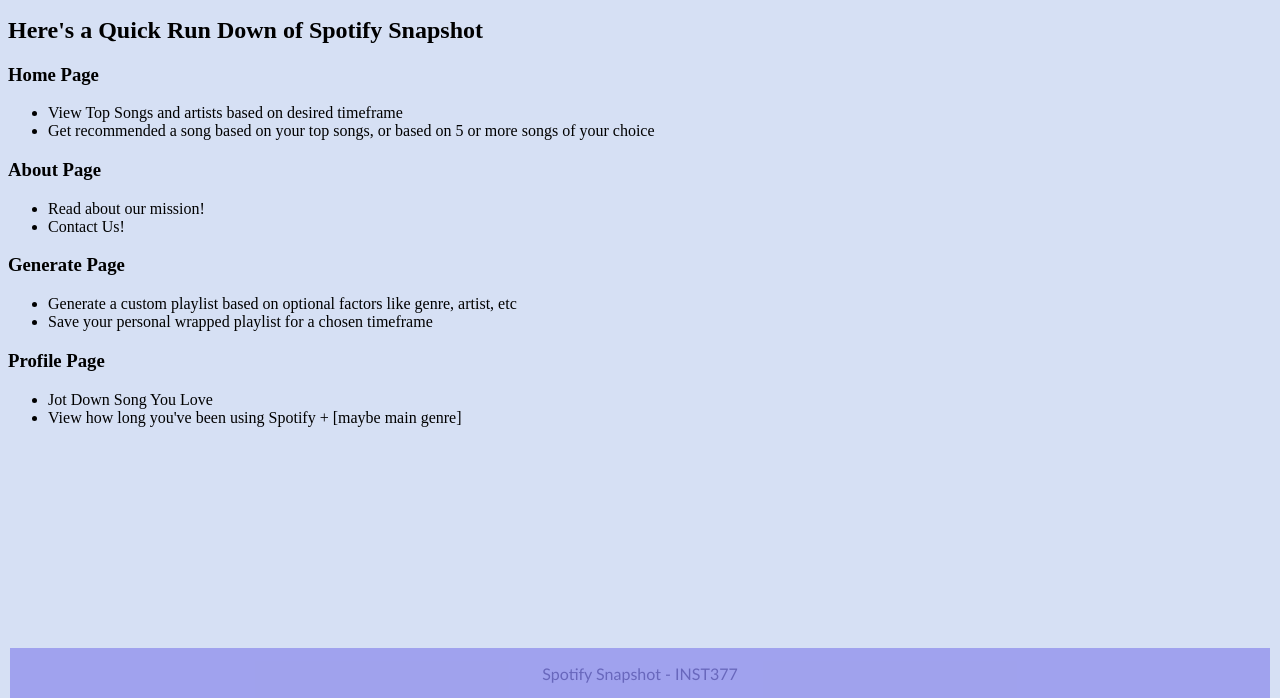
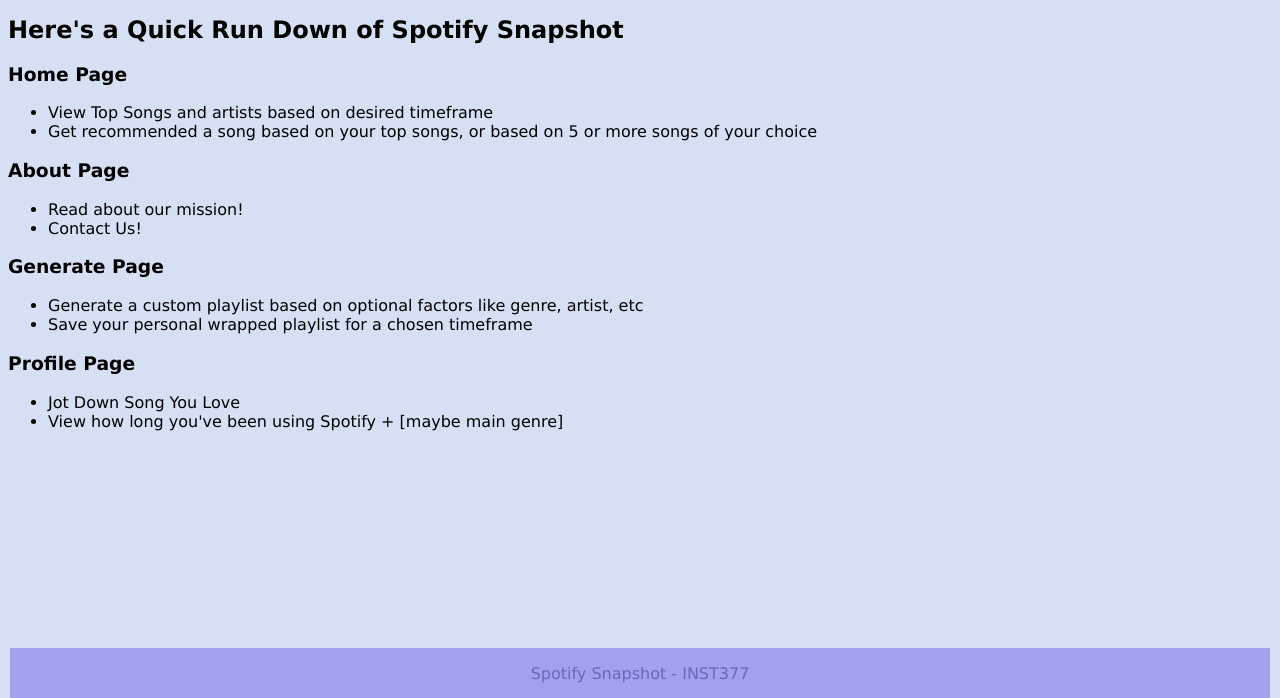
Before and after one commit to ntran03/377-project, a website: page public/help.html in a window 1280 px wide. Shown: the part 102-800 px from the top of the page. Drawn offline with Linux system fonts and the light colour scheme.

Commit message:
actual font change

```diff
--- a/public/general.css
+++ b/public/general.css
@@ -1,6 +1,8 @@
 /* Nav Bar */
 body {
     background-color: rgb(214, 224, 244);
+    font-family: 'Lucida Sans', 'Lucida Sans Regular', 'Lucida Grande', 'Lucida Sans Unicode', Geneva, Verdana, sans-serif;
+
 }
 
 #main-nav {
@@ -113,7 +115,7 @@
 
 #bar p {
     color: rgba(46, 41, 136, 0.487);
-    font-family: 'Trebuchet MS', 'Lucida Sans Unicode', 'Lucida Grande', 'Lucida Sans', Arial, sans-serif;
+    font-family: 'Lucida Sans', 'Lucida Sans Regular', 'Lucida Grande', 'Lucida Sans Unicode', Geneva, Verdana, sans-serif;
 }
 
 #left-section {
```
